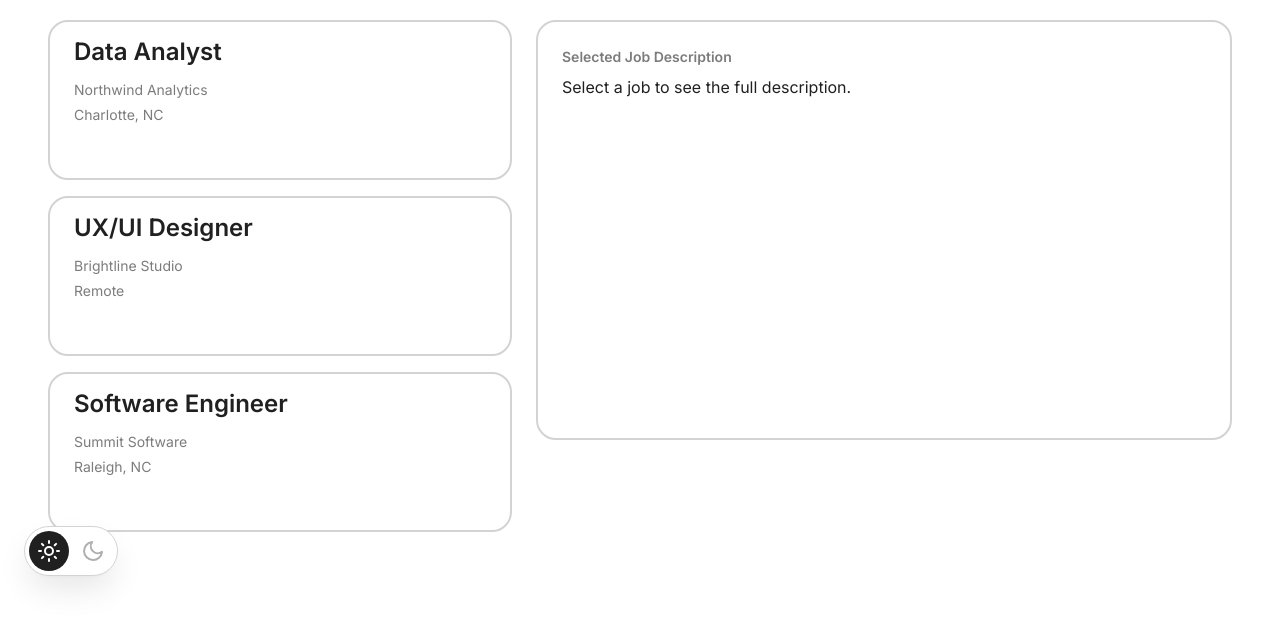
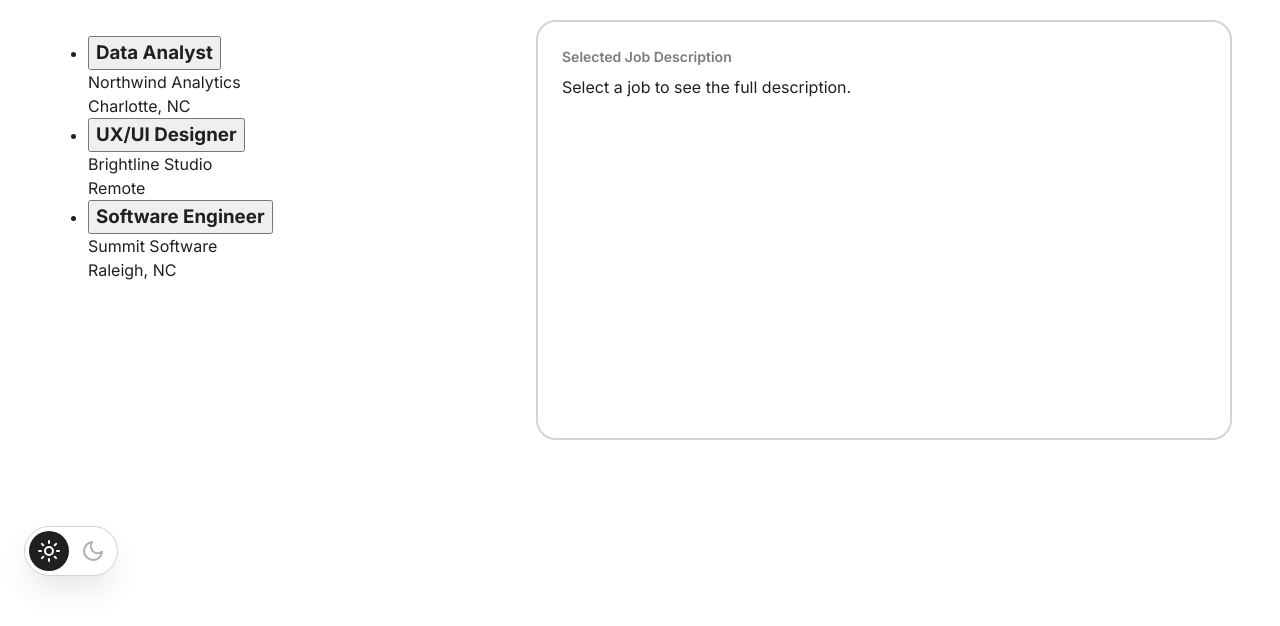
Before and after one commit to EmmanuelO12/Indeed-Project, a plain HTML site: page home.html in a window 1280 px wide. Shown: the part 200-826 px from the top of the page. After the commit the page ends 800 px from the top, so only its background shows below. Drawn offline with Linux system fonts and the light colour scheme.

Commit message:
Edit/Add Job Cards  (css)
N/a

```diff
--- a/css/styles.css
+++ b/css/styles.css
@@ -727,75 +727,7 @@ button {
   margin: var(--space-3) var(--space-4) var(--space-4);
 }
 
-/* ---------- Job cards ---------- */
-.card-list {
-  display: grid;
-  gap: var(--space-4);
-  margin: 0;
-  padding: 0;
-  list-style: none;
-}
-
-.job-card {
-  position: relative;
-  display: flex;
-  flex-direction: column;
-  gap: var(--space-1);
-  min-height: 160px;
-  padding: var(--space-4) var(--space-5);
-  background: var(--surface);
-  border: 2px solid var(--border);
-  border-radius: var(--radius-card);
-  transition: border-color 0.15s ease, box-shadow 0.15s ease;
-}
-
-.job-card:hover {
-  border-color: var(--gray-400);
-}
-
-.job-card.is-selected {
-  border-color: var(--accent);
-  box-shadow: 0 0 0 1px var(--accent);
-}
-
-.job-card:has(.job-card__link:focus-visible) {
-  outline: 3px solid var(--accent);
-  outline-offset: 2px;
-}
-
-.job-card__title {
-  margin-bottom: var(--space-2);
-  font-size: var(--fs-xl);
-  font-weight: 600;
-  line-height: 1.2;
-}
-
-.job-card__link {
-  padding: 0;
-  border: 0;
-  background: none;
-  font: inherit;
-  text-align: left;
-  text-decoration: none;
-  color: inherit;
-}
-
-.job-card__link:focus-visible {
-  outline: none;
-}
-
-/* Makes the whole card clickable. */
-.job-card__link::after {
-  content: "";
-  position: absolute;
-  inset: 0;
-  border-radius: var(--radius-card);
-}
-
-.job-card__meta {
-  font-size: var(--fs-sm);
-  color: var(--text-muted);
-}
+
 
 /* ---------- Home: selected job description ---------- */
 .job-detail {
```
